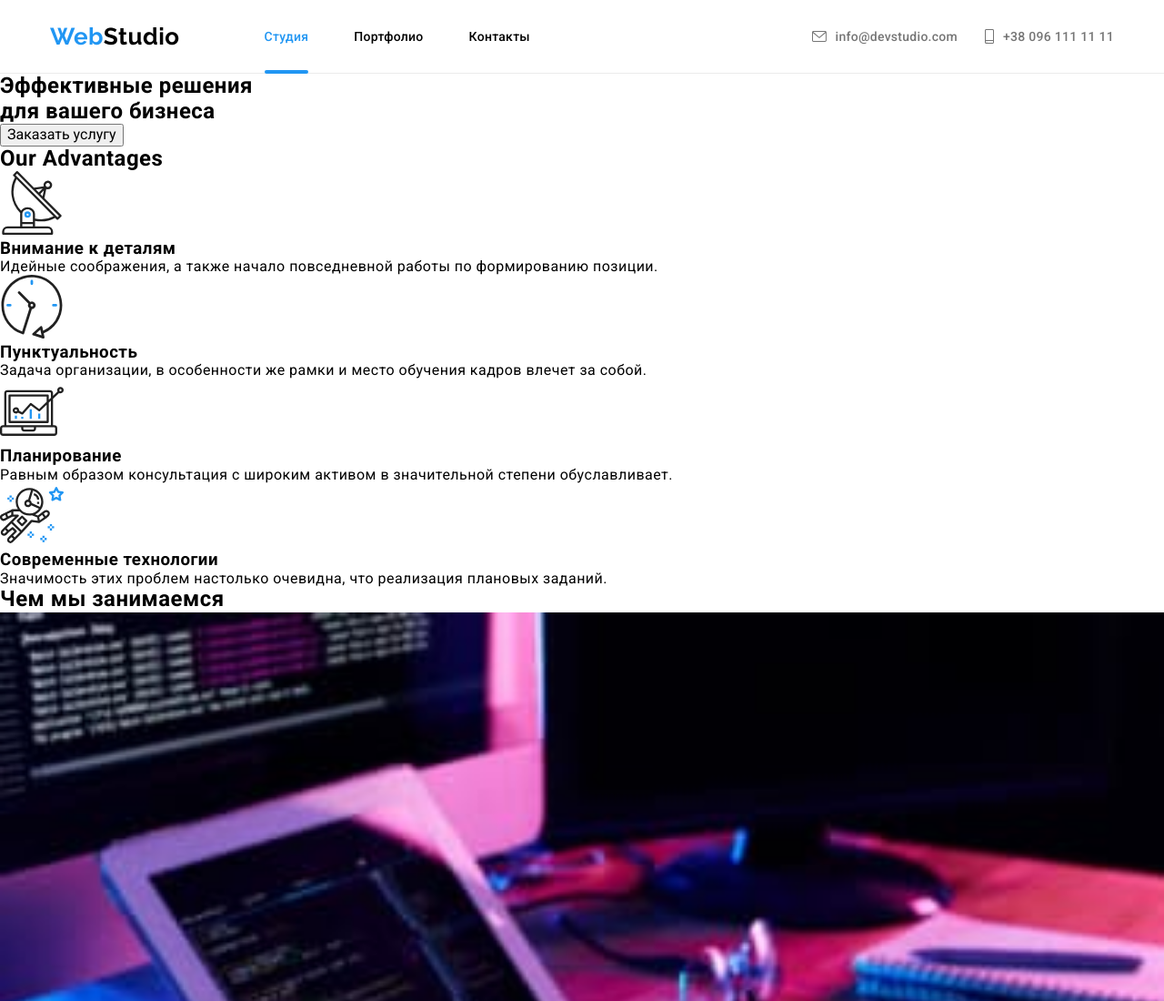
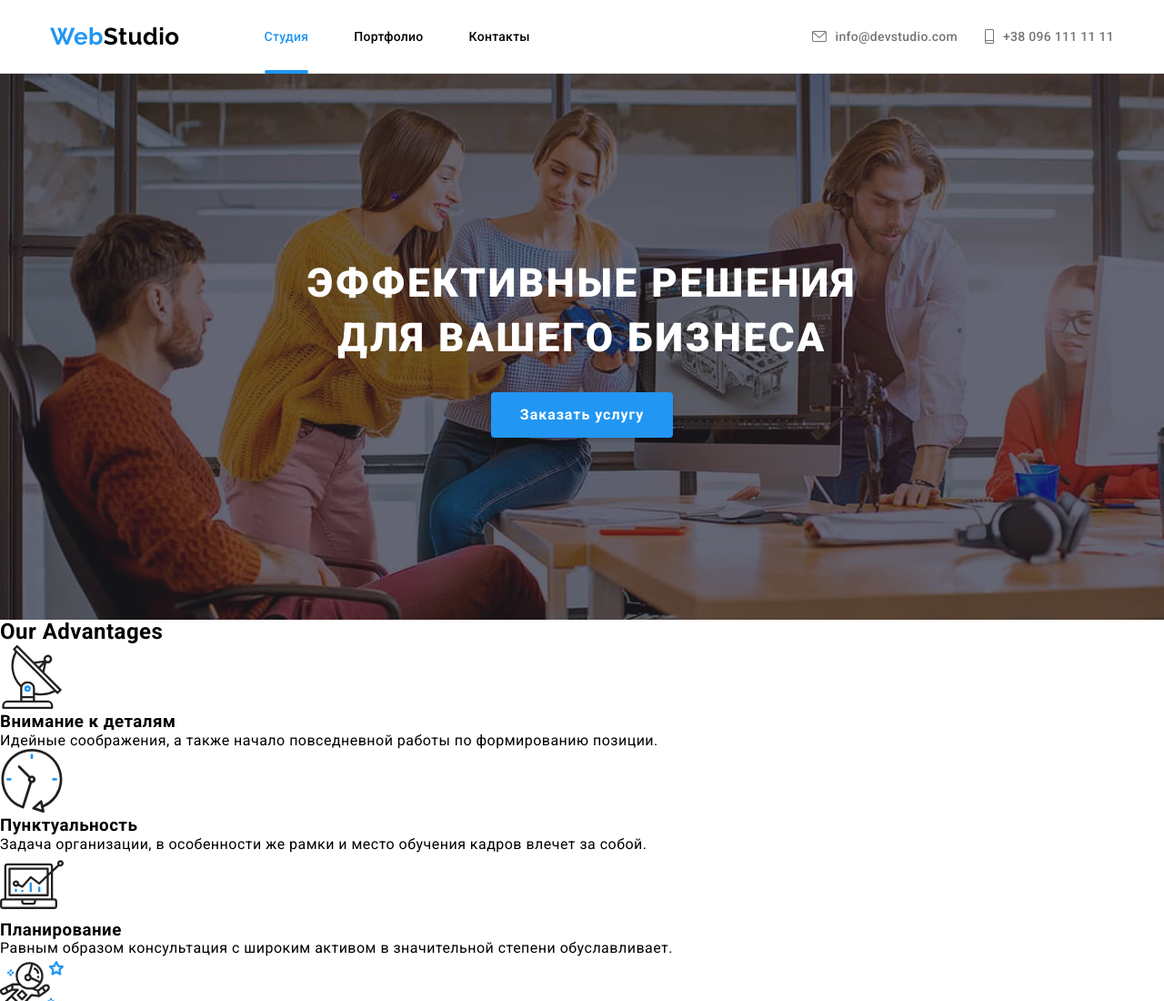
Before and after one commit to Julia-Kotoniy/goit-markup-hw-07, a plain HTML site: page index.html in a window 1280 px wide. Shown: the top 1100 px of the page at 91% size. Drawn offline with nearby package versions, Linux system fonts and the light colour scheme.

Commit message:
Добавляет героя

```diff
--- a/index.html
+++ b/index.html
@@ -53,9 +53,12 @@
 
     <main>
 
-        <section>
-            <h1>Эффективные решения <br/> для вашего бизнеса</h1>
-            <button type="button">Заказать услугу</button>
+        <section class="hero">
+            <div class="container">
+                <h1 class="hero__title">Эффективные решения <br /> для вашего бизнеса</h1>
+                <button type="button" class="hero__button">Заказать услугу</button>
+            </div>
+
         </section>
 
 
--- /dev/null
+++ b/sass/components/_hero.scss
@@ -0,0 +1,52 @@
+@import '../utils/variables';
+@import '../utils/common';
+
+.hero {
+  padding-top: 200px;
+  padding-bottom: 200px;
+  margin-right: auto;
+  margin-left: auto;
+  text-align: center;
+
+  max-width: 1600px;
+
+  background-image: linear-gradient(
+      to right,
+      rgba(47, 48, 58, 0.4),
+      rgba(47, 48, 58, 0.4)
+    ),
+    url(../images/hero-img.jpg);
+}
+
+.hero__title {
+  margin-bottom: 30px;
+
+  font-weight: 900;
+  font-size: 44px;
+  line-height: 1.364;
+  letter-spacing: 0.06em;
+  text-transform: uppercase;
+
+  color: getColor(white-text);
+}
+
+.hero__button {
+  display: inline-flex;
+  align-items: center;
+
+  padding: 10px 32px;
+
+  font-family: inherit;
+  font-weight: 700;
+  font-size: 16px;
+  line-height: 1.875;
+  text-align: center;
+  letter-spacing: 0.06em;
+
+  color: getColor(white-text);
+
+  background: getColor(accent);
+  box-shadow: 0px 4px 4px rgba(0, 0, 0, 0.15);
+  border-radius: 4px;
+  border: none;
+}
--- a/sass/main.scss
+++ b/sass/main.scss
@@ -1 +1,2 @@
 @import './components/header';
+@import './components/hero';
```
Also changed, not shown: css/main.css, css/main.min.css, 2 other files.
